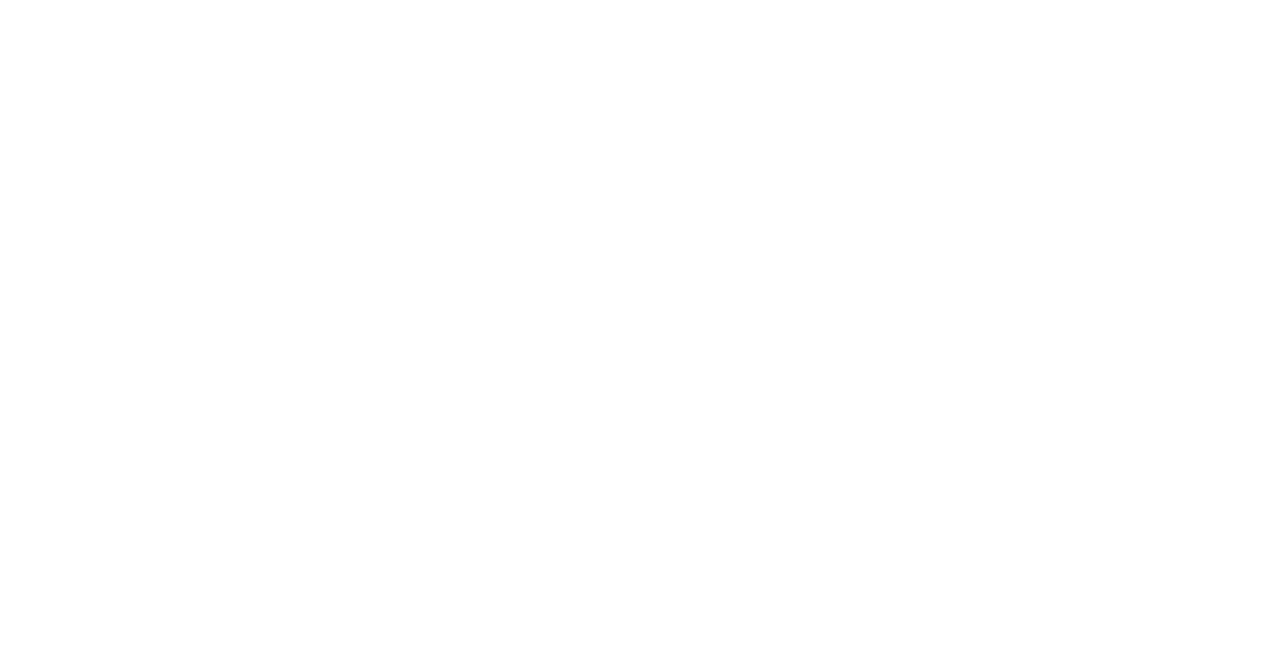
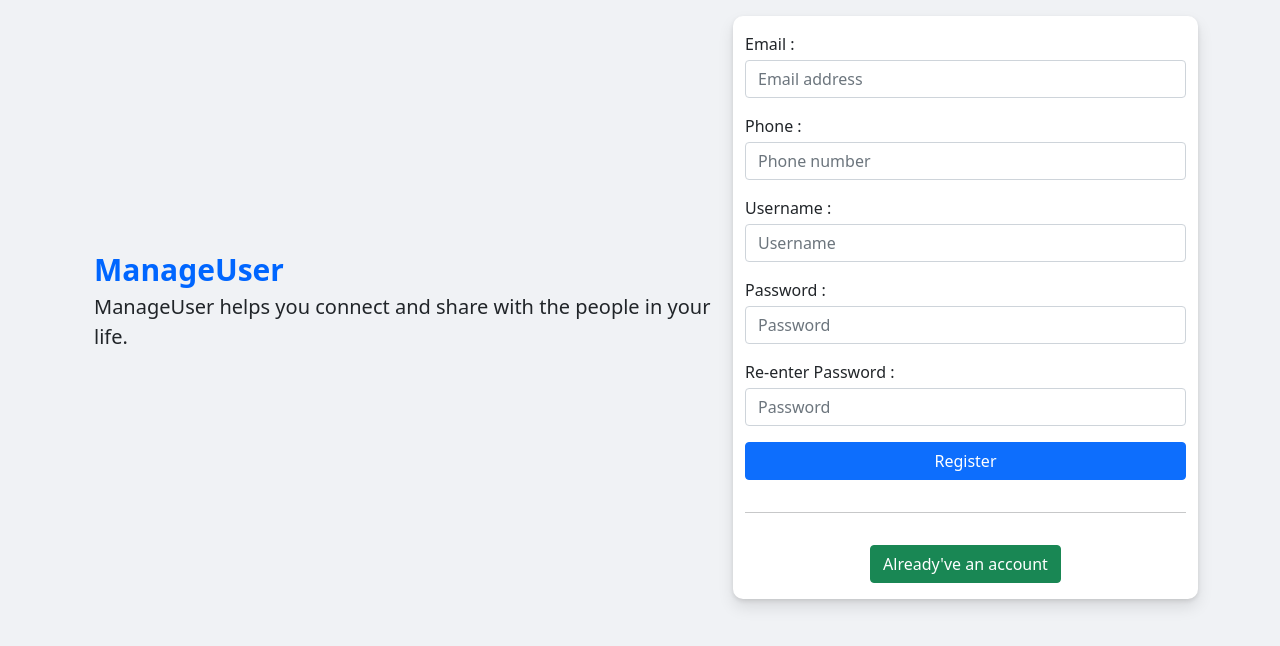
Before and after one commit to vanquy2152000/jwt-react-frontend, a React (Vite) app: page /register in a window 1280 px wide. Before the commit this address had no page. Shown: the top 646 px of the page. Built offline with nearby package versions, Linux system fonts and the light colour scheme.

Commit message:
add page register and validate register , test api post with nodejs

```diff
--- a/package.json
+++ b/package.json
@@ -9,11 +9,13 @@
     "preview": "vite preview"
   },
   "dependencies": {
+    "axios": "^1.2.0",
     "bootstrap": "^5.0.1",
     "react": "^18.2.0",
     "react-bootstrap": "^2.6.0",
     "react-dom": "^18.2.0",
     "react-router-dom": "^6.4.4",
+    "react-toastify": "^9.1.1",
     "sass": "^1.56.1"
   },
   "devDependencies": {
--- a/src/App.jsx
+++ b/src/App.jsx
@@ -1,15 +1,27 @@
-import Header from './components/Navigation/Header'
-import AppRoutes from './Routes/AppRoutes'
-import './App.scss'
+import Header from "./components/Navigation/Header";
+import AppRoutes from "./Routes/AppRoutes";
+import "./App.scss";
+import { ToastContainer } from "react-toastify";
 
-function App() {
-
+const App = () => {
   return (
     <>
       {/* <Header /> */}
       <AppRoutes />
+      <ToastContainer
+        position="top-right"
+        autoClose={5000}
+        hideProgressBar={false}
+        newestOnTop={false}
+        closeOnClick
+        rtl={false}
+        pauseOnFocusLoss
+        draggable
+        pauseOnHover
+        theme="light"
+      />
     </>
-  )
-}
+  );
+};
 
-export default App
+export default App;
--- a/src/Routes/AppRoutes.jsx
+++ b/src/Routes/AppRoutes.jsx
@@ -3,6 +3,7 @@
 import Login from '../components/Login/Login'
 import Home from './../components/Home';
 import User from './../components/User';
+import Register from './../components/Register/Register';
 
 const AppRoutes = () => {
     return (
@@ -11,6 +12,7 @@
                 <Route path="/" element={<Home />} />
                 <Route path="/login" element={<Login />} />
                 <Route path="/users" element={<User />} />
+                <Route path="/register" element={<Register />} />
                 {/* <Route path="/users"
                     element={
                         <PrivateRoute>
--- a/src/components/Login/Login.jsx
+++ b/src/components/Login/Login.jsx
@@ -1,7 +1,14 @@
 import React from 'react';
+import { useNavigate } from 'react-router-dom';
 import './Login.scss';
 
 const Login = () => {
+  let navigate = useNavigate();
+
+  const handleCreateNewAccount = () => {
+    navigate("/register")
+  }
+
   return (
     <div className="login-container">
       <div className="container">
@@ -29,13 +36,16 @@
             </span>
             <hr />
             <div className="text-center">
-              <button className="btn btn-success">Create New Account</button>
+              <button
+                className="btn btn-success"
+                onClick={() => handleCreateNewAccount()}
+              >Create New Account</button>
             </div>
           </div>
         </div>
       </div>
 
-    </div>
+    </div >
   )
 }
 
--- /dev/null
+++ b/src/components/Register/Register.jsx
@@ -0,0 +1,194 @@
+import React, { useEffect, useState } from "react";
+import "./Register.scss";
+import { useNavigate } from "react-router-dom";
+import axios from "axios";
+import { toast } from "react-toastify";
+
+const Register = () => {
+  const [email, setEmail] = useState("");
+  const [phone, setPhone] = useState("");
+  const [username, setUsername] = useState("");
+  const [password, setPassword] = useState("");
+  const [rePassword, setRePassword] = useState("");
+
+  const defaultValidInput = {
+    isValidEmail: true,
+    isValidPhone: true,
+    isValidPassword: true,
+    isValidRePassword: true,
+  };
+
+  const [objCheckInput, setObjCheckInput] = useState(defaultValidInput);
+
+  let navigate = useNavigate();
+
+  const handleLogin = () => {
+    navigate("/login");
+  };
+
+  useEffect(() => {
+    // axios.get("http://localhost:8080/api/test").then((data) => {
+    //   console.log("check data", data);
+    // });
+  }, []);
+
+  const isValidationError = () => {
+    let regx =
+      /^(([^<>()[\]\\.,;:\s@\"]+(\.[^<>()[\]\\.,;:\s@\"]+)*)|(\".+\"))@((\[[0-9]{1,3}\.[0-9]{1,3}\.[0-9]{1,3}\.[0-9]{1,3}\])|(([a-zA-Z\-0-9]+\.)+[a-zA-Z]{2,}))$/;
+
+    setObjCheckInput(defaultValidInput);
+
+    if (!email) {
+      setObjCheckInput({ ...defaultValidInput, isValidEmail: false });
+      toast.error("Email is required!");
+      return false;
+    }
+
+    if (!regx.test(email)) {
+      setObjCheckInput({ ...defaultValidInput, isValidEmail: false });
+      toast.error("Please enter a valid email address");
+      return false;
+    }
+    if (!phone) {
+      setObjCheckInput({ ...defaultValidInput, isValidPhone: false });
+      toast.error("Phone is required!");
+      return false;
+    }
+    if (!password) {
+      setObjCheckInput({ ...defaultValidInput, isValidPassword: false });
+      toast.error("Password is required!");
+      return false;
+    }
+    if (password !== rePassword) {
+      setObjCheckInput({ ...defaultValidInput, isValidRePassword: false });
+      toast.error("Your password is not the same");
+      return false;
+    }
+    return true;
+  };
+
+  const handleRegister = () => {
+    let check = isValidationError();
+
+    if (check === true) {
+      axios.post("http://localhost:8080/api/v1/register", {
+        email,
+        phone,
+        password,
+        rePassword,
+      });
+    }
+  };
+
+  return (
+    <div className="register-container">
+      <div className="container">
+        <div className="row no-gutters">
+          <div className="content-left col-12 d-none col-sm-7 d-sm-flex ">
+            <div className="brand">ManageUser</div>
+            <div className="detail">
+              ManageUser helps you connect and share with the people in your
+              life.
+            </div>
+          </div>
+
+          <div className="content-right col-12 col-sm-5 d-flex flex-column gap-3 py-3 mt-3">
+            <div>
+              <label htmlFor="email" className="mb-1">
+                Email :
+              </label>
+              <input
+                type="text"
+                className={
+                  objCheckInput.isValidEmail
+                    ? "form-control"
+                    : "form-control is-invalid"
+                }
+                placeholder="Email address"
+                id="email"
+                value={email}
+                onChange={(e) => setEmail(e.target.value)}
+              />
+            </div>
+            <div>
+              <label htmlFor="phone" className="mb-1">
+                Phone :
+              </label>
+              <input
+                type="text"
+                className={
+                  objCheckInput.isValidPhone
+                    ? "form-control"
+                    : "form-control is-invalid"
+                }
+                placeholder="Phone number"
+                id="phone"
+                value={phone}
+                onChange={(e) => setPhone(e.target.value)}
+              />
+            </div>
+            <div>
+              <label htmlFor="username" className="mb-1">
+                Username :
+              </label>
+              <input
+                type="text"
+                className="form-control"
+                placeholder="Username"
+                id="username"
+                value={username}
+                onChange={(e) => setUsername(e.target.value)}
+              />
+            </div>
+            <div>
+              <label htmlFor="password" className="mb-1">
+                Password :
+              </label>
+              <input
+                type="password"
+                className={
+                  objCheckInput.isValidPassword
+                    ? "form-control"
+                    : "form-control is-invalid"
+                }
+                placeholder="Password"
+                id="password"
+                value={password}
+                onChange={(e) => setPassword(e.target.value)}
+              />
+            </div>
+            <div>
+              <label htmlFor="re-password" className="mb-1">
+                Re-enter Password :
+              </label>
+              <input
+                type="password"
+                className={
+                  objCheckInput.isValidRePassword
+                    ? "form-control"
+                    : "form-control is-invalid"
+                }
+                placeholder="Password"
+                id="re-password"
+                value={rePassword}
+                onChange={(e) => setRePassword(e.target.value)}
+              />
+            </div>
+            <button
+              className="btn btn-primary"
+              onClick={() => handleRegister()}
+            >
+              Register
+            </button>
+            <hr />
+            <div className="text-center" onClick={() => handleLogin()}>
+              <button className="btn btn-success">Already've an account</button>
+            </div>
+          </div>
+        </div>
+      </div>
+    </div>
+  );
+};
+
+export default Register;
--- /dev/null
+++ b/src/components/Register/Register.scss
@@ -0,0 +1,40 @@
+.register-container {
+    background-color: #f0f2f5;
+    min-height: 100vh;
+
+    .no-gutters {
+        margin-right: 0;
+        margin-left: 0;
+    }
+
+    .content-left {
+        display: flex;
+        flex-direction: column;
+        justify-content: center;
+        .brand {
+            font-weight: bold;
+            font-size: 30px;
+            color: #0066ff;
+        }
+        .detail {
+            font-size: 20px;
+            font-weight: 400;
+        }
+    }
+
+    .content-right {
+        border-radius: 10px;
+        background-color: #fff;
+
+        box-shadow: 0 2px 4px rgb(0 0 0 / 10%), 0 8px 16px rgb(0 0 0 / 10%);
+        box-sizing: border-box;
+
+        .forgot-password {
+            text-decoration: none;
+            cursor: pointer;
+            &:hover {
+                text-decoration: underline;
+            }
+        }
+    }
+}
```
Also changed, not shown: src/main.jsx (+8 -7 lines), 1 other file (tests, documents, lock files or other folders).
